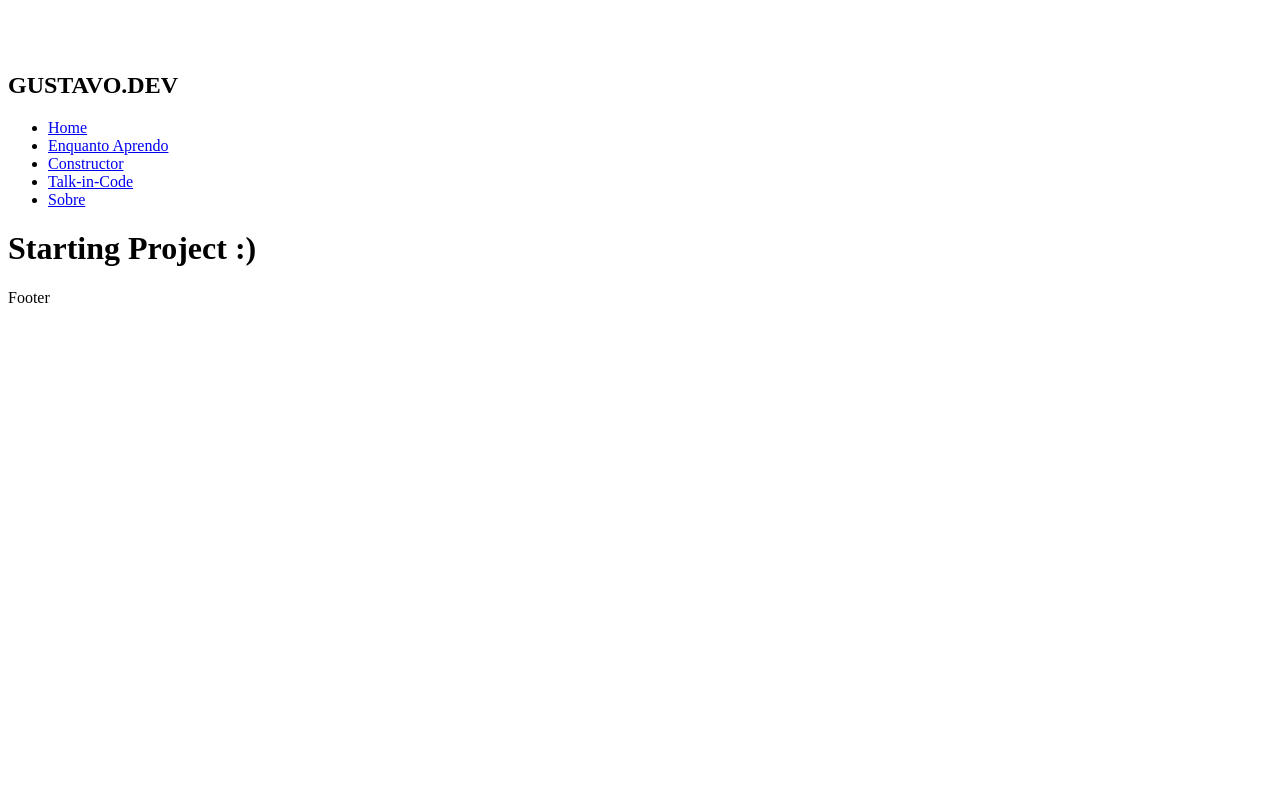
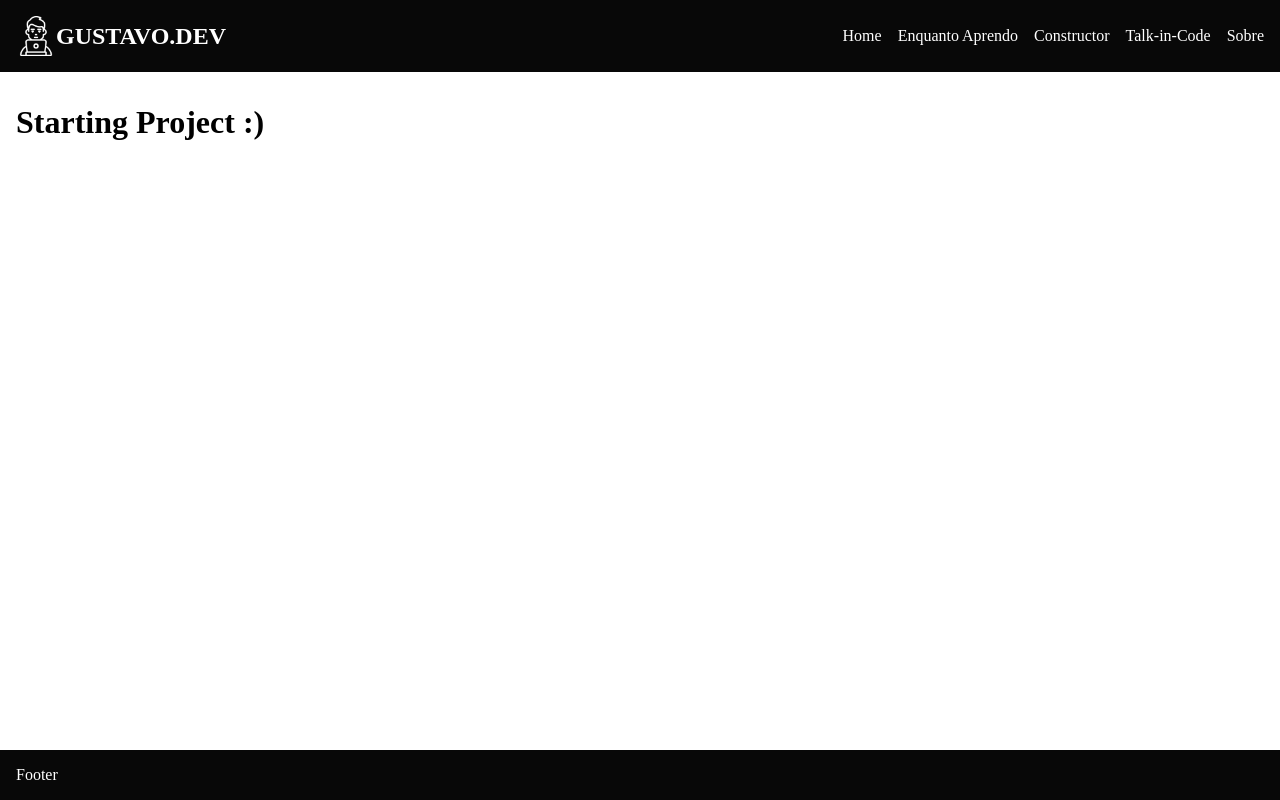
Before and after one commit to GustavoMont/Gustavo.dev, a Next.js app: page / in a window 1280 px wide. Built offline with nearby package versions, Linux system fonts and the light colour scheme.

Commit message:
:tada: start style

```diff
--- a/components/common/Footer.tsx
+++ b/components/common/Footer.tsx
@@ -1,5 +1,6 @@
 import React from "react";
+import FooterBar from "../../styles/Global/FooterBar";
 
 export default function Footer() {
-  return <div>Footer</div>;
+  return <FooterBar>Footer</FooterBar>;
 }
--- a/components/common/Menu.tsx
+++ b/components/common/Menu.tsx
@@ -1,6 +1,7 @@
 import Image from "next/image";
 import Link from "next/link";
 import React from "react";
+import NavBar from "../../styles/Global/NavBar";
 
 export default function Menu() {
   const categories = [
@@ -9,7 +10,7 @@ export default function Menu() {
     { text: "Talk-in-Code", href: "talk-in-code" },
   ];
   return (
-    <nav>
+    <NavBar>
       <div>
         <Image
           src={"/images/logo.png"}
@@ -32,6 +33,6 @@ export default function Menu() {
           <Link href={"/about"}>Sobre</Link>
         </li>
       </ul>
-    </nav>
+    </NavBar>
   );
 }
--- a/pages/_app.tsx
+++ b/pages/_app.tsx
@@ -2,10 +2,12 @@ import type { AppProps } from "next/app";
 import Head from "next/head";
 import Footer from "../components/common/Footer";
 import Menu from "../components/common/Menu";
+import GlobalStyle from "../styles/Global";
 
 function MyApp({ Component, pageProps }: AppProps) {
   return (
     <>
+      <GlobalStyle />
       <Head>
         <link
           rel="shortcut icon"
--- a/pages/index.tsx
+++ b/pages/index.tsx
@@ -1,11 +1,12 @@
 import type { NextPage } from "next";
 import Link from "next/link";
+import Layout from "../styles/Global/Layout";
 
 const Home: NextPage = () => {
   return (
-    <div>
+    <Layout>
       <h1>Starting Project :)</h1>
-    </div>
+    </Layout>
   );
 };
 
--- /dev/null
+++ b/styles/Global/FooterBar.ts
@@ -0,0 +1,12 @@
+import styled from "styled-components";
+
+const FooterBar = styled.footer`
+  position: absolute;
+  bottom: 0;
+  width: 100%;
+  background-color: #080808;
+  color: #fff;
+  padding: 1rem;
+`;
+
+export default FooterBar;
--- /dev/null
+++ b/styles/Global/Layout.ts
@@ -0,0 +1,7 @@
+import styled from "styled-components";
+
+const Layout = styled.main`
+  padding: 2rem 1rem;
+`;
+
+export default Layout;
--- /dev/null
+++ b/styles/Global/NavBar.ts
@@ -0,0 +1,24 @@
+import styled from "styled-components";
+
+const NavBar = styled.nav`
+  display: flex;
+  justify-content: space-between;
+  background: #080808;
+  padding: 1rem;
+  color: #fff;
+  * {
+    display: flex;
+  }
+  div {
+    align-items: center;
+  }
+  ul {
+    list-style: none;
+    align-items: center;
+    li {
+      margin-left: 1rem;
+    }
+  }
+`;
+
+export default NavBar;
--- /dev/null
+++ b/styles/Global/index.ts
@@ -0,0 +1,22 @@
+import { createGlobalStyle } from "styled-components";
+
+const GlobalStyle = createGlobalStyle`
+    *{
+        margin: 0;
+        padding: 0;
+        box-sizing: border-box;
+    }
+    body{
+        min-height: 100vh;
+        display: flex;
+        flex-direction: column;
+        position: relative;
+    }
+    a{
+        color: inherit;
+        text-decoration: none;
+    }
+
+`;
+
+export default GlobalStyle;
```
